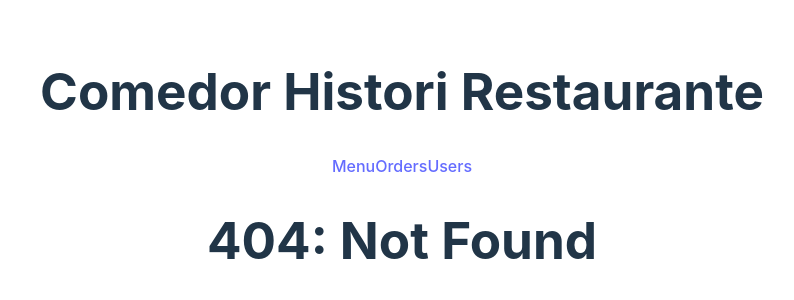
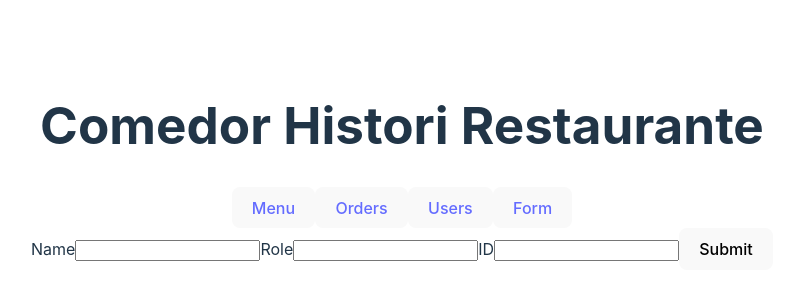
Before and after one commit to dgsierra/AWS-Lambda-Menu-Histori, a React (Vite) app: page /form in a window 1280 px wide. Before the commit this address had no page. Shown: the part 234-534 px from the top of the page, without its empty margins (238-1032 px from the left). Built offline with nearby package versions, Linux system fonts and the light colour scheme.

Commit message:
Remove Axios & Add forms

```diff
--- a/package.json
+++ b/package.json
@@ -12,7 +12,6 @@
     "@reduxjs/toolkit": "^1.9.3",
     "axios": "^1.3.4",
     "react": "^18.2.0",
-    "react-axios": "^2.0.6",
     "react-dom": "^18.2.0",
     "react-redux": "^8.0.5",
     "react-router-dom": "^6.8.1",
--- a/src/App.jsx
+++ b/src/App.jsx
@@ -4,20 +4,26 @@ import { MenuDisplay } from './componets/MenuDisplay'
 import Orders from './componets/Orders'
 import { Users } from './componets/Users'
 import { Link, Route, Routes } from 'react-router-dom'
+import { Form } from './componets/Form'
 
 function App () {
   return (
     <div className="App">
       <h1>Comedor Histori Restaurante</h1>
       <nav>
-        <Link to="/">Menu</Link>
-        <Link to="orders">Orders</Link>
-        <Link to="users">Users</Link>
+        <button>
+        <Link to="/">Menu</Link></button>
+        <button>
+        <Link to="orders">Orders</Link></button>
+        <button>
+        <Link to="users">Users</Link></button>
+        <button><Link to="form">Form</Link></button>
       </nav>
       <Routes>
         <Route path="/" element={<MenuDisplay />} />
         <Route path="orders" element={<Orders />} />
         <Route path="users" element={<Users />} />
+        <Route path="form" element={<Form />} />
         <Route path="*" element={<h1> 404: Not Found</h1>} />
       </Routes>
     </div>
--- /dev/null
+++ b/src/componets/Admin.jsx
@@ -0,0 +1,5 @@
+export const Admin = () => {
+  return (
+    <div>Admin</div>
+  )
+}
--- /dev/null
+++ b/src/componets/Form.jsx
@@ -0,0 +1,29 @@
+import React from 'react'
+import { usePostUserMutation } from '../redux/user'
+
+export const Form = () => {
+    const [postUser, result] = usePostUserMutation()
+    const submitHandler = (e) => {
+        e.preventDefault()
+        const name = e.target.name.value
+        const role = e.target.role.value
+        const id = e.target.id.value
+        console.log(name, role, id)
+    }
+
+  return (
+    <div>
+        <form onSubmit={submitHandler}>
+            <label htmlFor="name">Name</label>
+            <input type="text" name="name" id="name" />
+            <label htmlFor="role">Role</label>
+            <input type="text" name="role" id="role" />
+            <label htmlFor="id">ID</label>
+            <input type="text" name="id" id="id" />
+            <button type="submit">Submit</button>
+        </form>
+    </div>
+  )
+}
+
+export default Form
--- a/src/componets/Users.jsx
+++ b/src/componets/Users.jsx
@@ -1,12 +1,10 @@
 import React from 'react'
 import { useGetUserQuery, usePostUserMutation } from '../redux/user'
 export const Users = () => {
+  const [postUser, result] = usePostUserMutation()
   const { data, isLoading } = useGetUserQuery()
   // ! Remove this linter after built
   // eslint-disable-next-line no-unused-vars
-  const [postUser, result] = usePostUserMutation()
-  console.log('USER DATA: ', data)
-  console.log('USER RESULT: ', result)
   const postHandler = () => {
     postUser({
       name: 'Pancho Redux',
```
Also changed, not shown: 1 other file (tests, documents, lock files or other folders).
